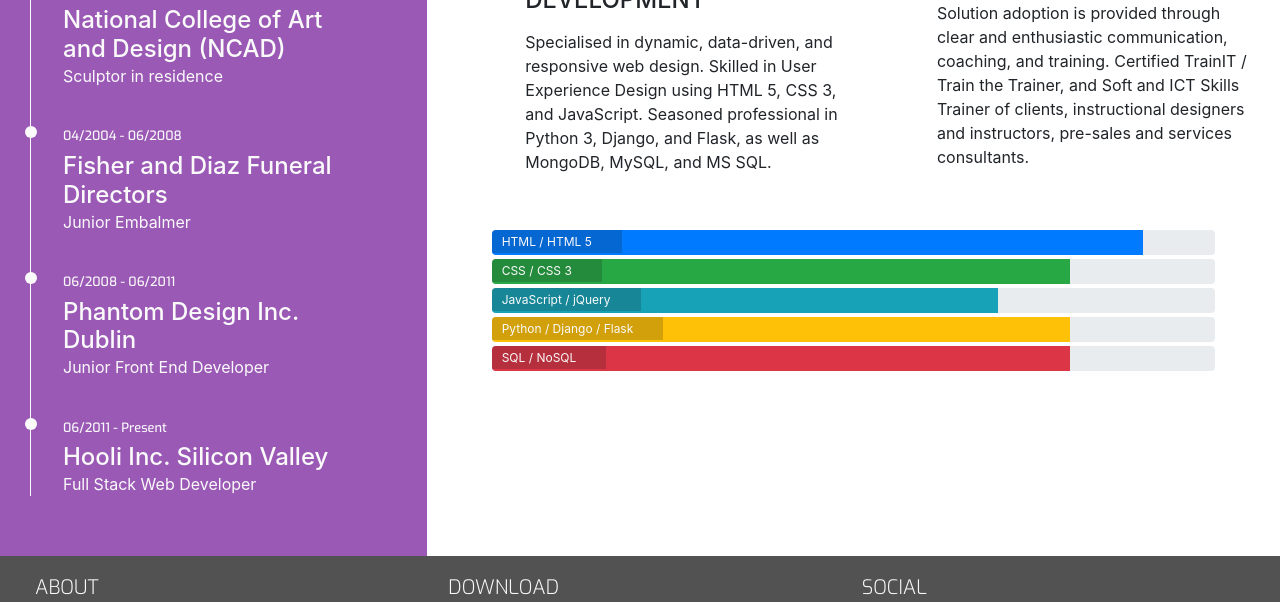
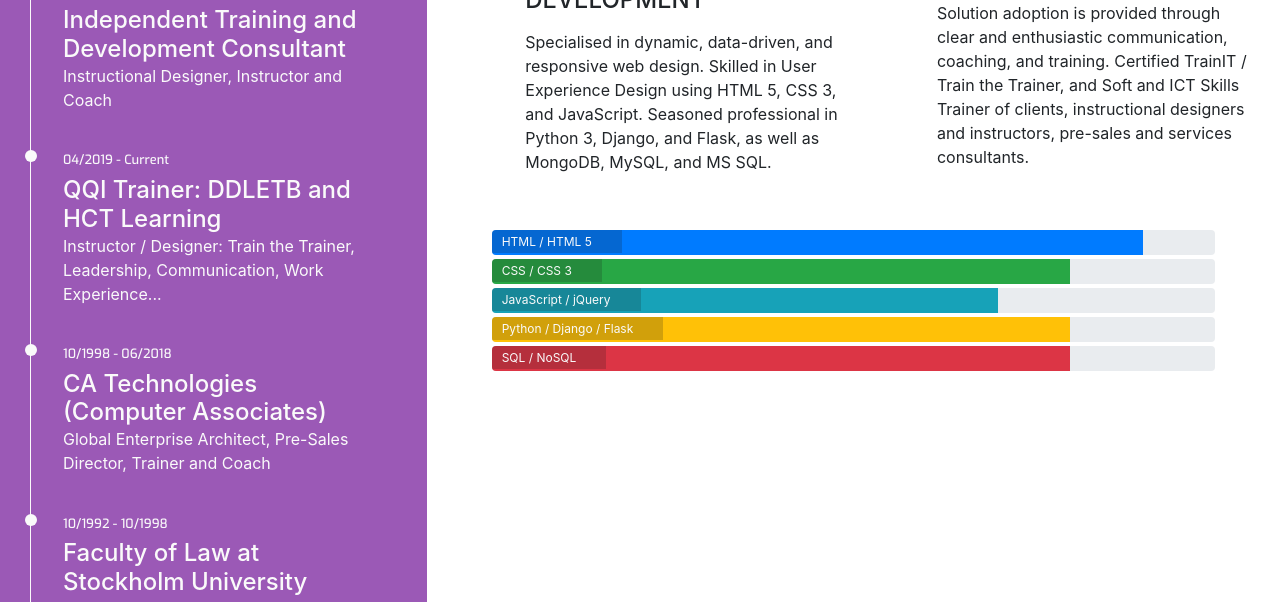
Before and after one commit to NaoiseGaffney/ResumeProject, a plain HTML site: page resume.html in a window 1280 px wide. Shown: the part 510-1112 px from the top of the page. Drawn offline with nearby package versions, Linux system fonts and the light colour scheme.

Commit message:
Index, Resume done

```diff
--- a/resume.html
+++ b/resume.html
@@ -69,21 +69,29 @@
 					</div>
 				</div>
 				<div class="history-items">
-					<div class="timeline-item" data-dates="02/1998 - 04/2004">
-						<h4>National College of Art and Design (NCAD)</h4>
-						<p>Sculptor in residence</p>
+					<div class="timeline-item" data-dates="06/2018 - Current">
+						<h4>Independent Training and Development Consultant</h4>
+						<p>Instructional Designer, Instructor and Coach</p>
 					</div>
-					<div class="timeline-item" data-dates="04/2004 - 06/2008">
-						<h4>Fisher and Diaz Funeral Directors</h4>
-						<p>Junior Embalmer</p>
+					<div class="timeline-item" data-dates="04/2019 - Current">
+						<h4>QQI Trainer: DDLETB and HCT Learning</h4>
+						<p>Instructor / Designer: Train the Trainer, Leadership, Communication, Work Experience...</p>
 					</div>
-					<div class="timeline-item" data-dates="06/2008 - 06/2011">
-						<h4>Phantom Design Inc. Dublin</h4>
-						<p>Junior Front End Developer</p>
+					<div class="timeline-item" data-dates="10/1998 - 06/2018">
+						<h4>CA Technologies (Computer Associates)</h4>
+						<p>Global Enterprise Architect, Pre-Sales Director, Trainer and Coach</p>
 					</div>
-					<div class="timeline-item" data-dates="06/2011 - Present">
-						<h4>Hooli Inc. Silicon Valley</h4>
-						<p>Full Stack Web Developer</p>
+					<div class="timeline-item" data-dates="10/1992 - 10/1998">
+						<h4>Faculty of Law at Stockholm University</h4>
+						<p>Chief Technology Officer and ICT Lecturer in 'Masters in Law and IT'</p>
+					</div>
+                    <div class="timeline-item" data-dates="10/1989 - 12/1991">
+						<h4>Royal Swedish Coastal Artillery</h4>
+						<p>Non-Commissioned Officer</p>
+					</div>
+                    <div class="timeline-item" data-dates="1986 - 10/1992">
+						<h4>Independent ICT Consultant</h4>
+						<p>Independent ICT Consultant</p>
 					</div>
 				</div>
 			</div>
```
